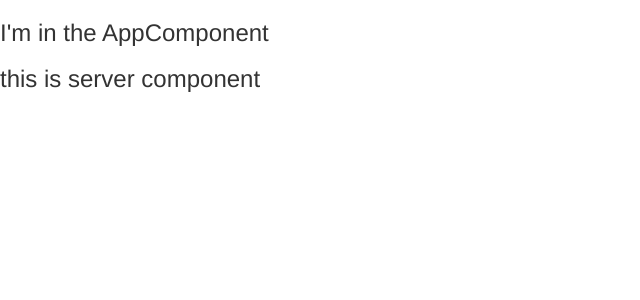
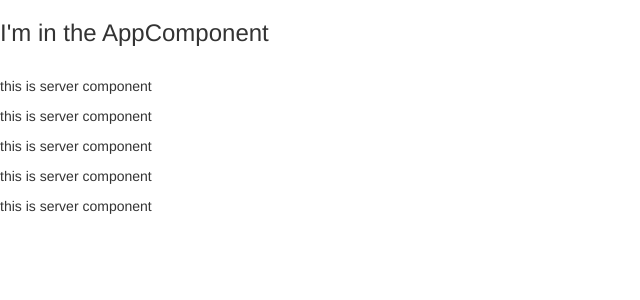
Before and after one commit to ymb456/first-angular-app2, an Angular app: page / in a window 1280 px wide. Shown: the top 300 px of the page, without its empty margins (0-640 px from the left). Built offline with nearby package versions, Linux system fonts and the light colour scheme.

Commit message:
STEP 19 adding serverS component using ng.cmd g c servers command.

```diff
--- a/src/app/app.component.html
+++ b/src/app/app.component.html
@@ -1,2 +1,3 @@
 <h3>I'm in the AppComponent</h3>
-<server-component></server-component>
+<br />
+<app-servers></app-servers>
--- a/src/app/app.module.ts
+++ b/src/app/app.module.ts
@@ -3,9 +3,10 @@
 
 import { AppComponent } from './app.component';
 import { ServerComponent } from './server/server.component';
+import { ServersComponent } from './servers/servers.component';
 
 @NgModule({
-  declarations: [AppComponent, ServerComponent],
+  declarations: [AppComponent, ServerComponent, ServersComponent],
   imports: [BrowserModule],
   providers: [],
   bootstrap: [AppComponent],
--- a/src/app/server/server.component.html
+++ b/src/app/server/server.component.html
@@ -1 +1 @@
-<h3>this is server component</h3>
+<p>this is server component</p>
--- a/src/app/server/server.component.ts
+++ b/src/app/server/server.component.ts
@@ -1,6 +1,6 @@
 import { Component } from '@angular/core';
 @Component({
-  selector: 'server-component',
+  selector: 'app-server',
   templateUrl: './server.component.html',
 })
 export class ServerComponent {}
--- /dev/null
+++ b/src/app/servers/servers.component.html
@@ -0,0 +1,5 @@
+<app-server></app-server>
+<app-server></app-server>
+<app-server></app-server>
+<app-server></app-server>
+<app-server></app-server>
```
Also changed, not shown: src/app/servers/servers.component.ts (added, +10 -0 lines), src/app/servers/servers.component.css (added).
